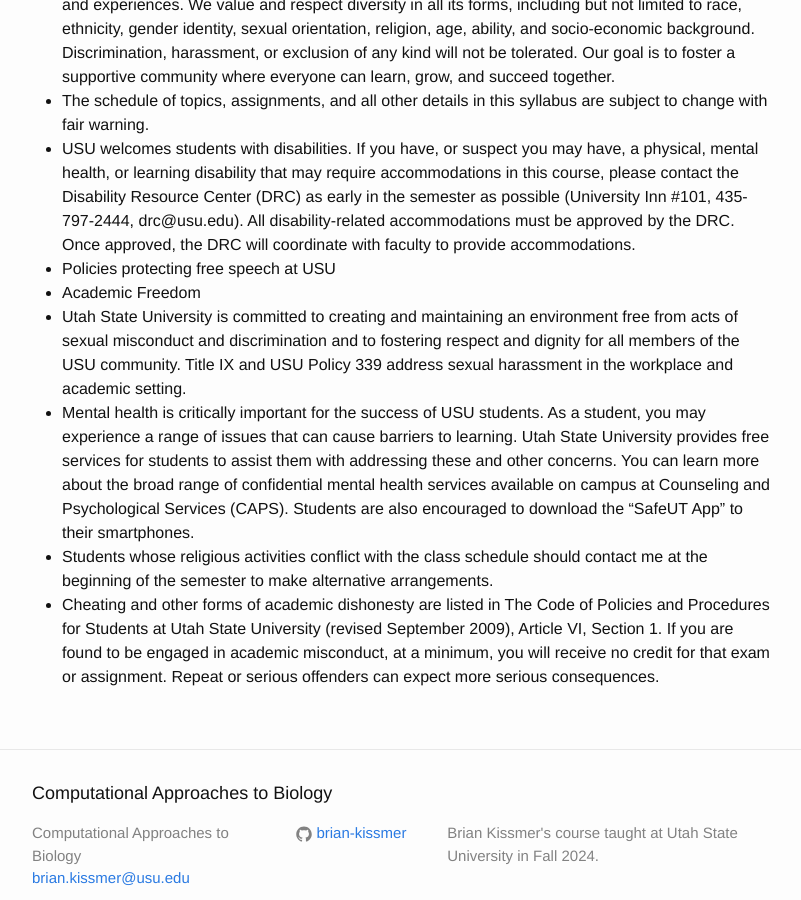
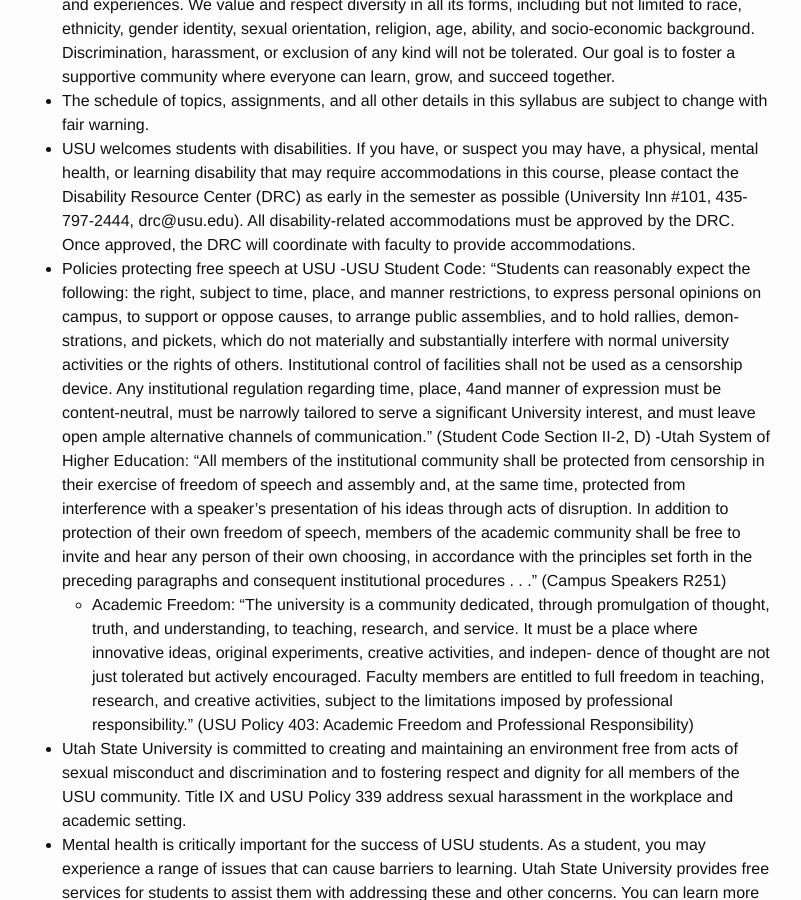
Before and after one commit to brian-kissmer/brian-kissmer.github.io, a Jekyll site: the page built from syllabus.md, in a window 1280 px wide and 900 px high, scrolled down 4317 px. Shown: the whole window, without its empty margins (238-1039 px from the left). Built offline with Jekyll 4.4.1, drawn with Linux system fonts in a browser that asks for light colours; our own code applies the rules of GitHub Pages for plain Markdown files.

Commit message:
Update syllabus.md

```diff
--- a/syllabus.md
+++ b/syllabus.md
@@ -133,7 +133,29 @@
 - The schedule of topics, assignments, and all other details in this syllabus are subject to change with fair warning.
 - USU welcomes students with disabilities. If you have, or suspect you may have, a physical, mental health, or learning disability that may require accommodations in this course, please contact the Disability Resource Center (DRC) as early in the semester as possible (University Inn #101, 435-797-2444, drc@usu.edu). All disability-related accommodations must be approved by the DRC. Once approved, the DRC will coordinate with faculty to provide accommodations.
 - Policies protecting free speech at USU
-- Academic Freedom
+  -USU Student Code: “Students can reasonably expect the following: the right, subject
+to time, place, and manner restrictions, to express personal opinions on campus, to
+support or oppose causes, to arrange public assemblies, and to hold rallies, demon-
+strations, and pickets, which do not materially and substantially interfere with normal
+university activities or the rights of others. Institutional control of facilities shall not
+be used as a censorship device. Any institutional regulation regarding time, place,
+4and manner of expression must be content-neutral, must be narrowly tailored to serve
+a significant University interest, and must leave open ample alternative channels of
+communication.” (Student Code Section II-2, D)
+  -Utah System of Higher Education: “All members of the institutional community shall
+be protected from censorship in their exercise of freedom of speech and assembly and,
+at the same time, protected from interference with a speaker’s presentation of his ideas
+through acts of disruption. In addition to protection of their own freedom of speech,
+members of the academic community shall be free to invite and hear any person of their
+own choosing, in accordance with the principles set forth in the preceding paragraphs
+and consequent institutional procedures . . .” (Campus Speakers R251)
+  - Academic Freedom: “The university is a community dedicated, through promulgation
+of thought, truth, and understanding, to teaching, research, and service. It must be
+a place where innovative ideas, original experiments, creative activities, and indepen-
+dence of thought are not just tolerated but actively encouraged. Faculty members
+are entitled to full freedom in teaching, research, and creative activities, subject to
+the limitations imposed by professional responsibility.” (USU Policy 403: Academic
+Freedom and Professional Responsibility)
 - Utah State University is committed to creating and maintaining an environment free from acts of sexual misconduct and discrimination and to fostering respect and dignity for all members of the USU community. Title IX and USU Policy 339 address sexual harassment in the workplace and academic setting.
 - Mental health is critically important for the success of USU students. As a student, you may experience a range of issues that can cause barriers to learning. Utah State University provides free services for students to assist them with addressing these and other concerns. You can learn more about the broad range of confidential mental health services available on campus at Counseling and Psychological Services (CAPS). Students are also encouraged to download the “SafeUT App” to their smartphones.
 - Students whose religious activities conflict with the class schedule should contact me at the beginning of the semester to make alternative arrangements.
```
